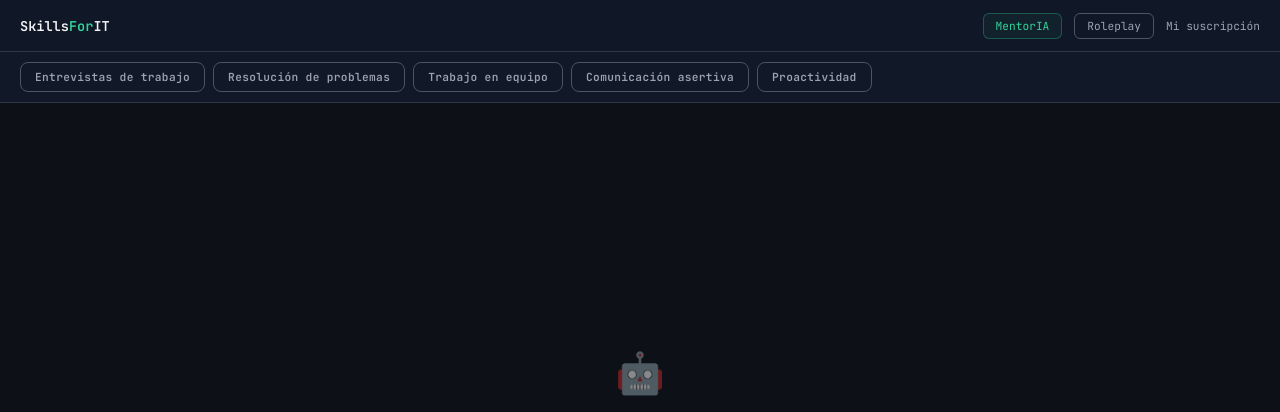
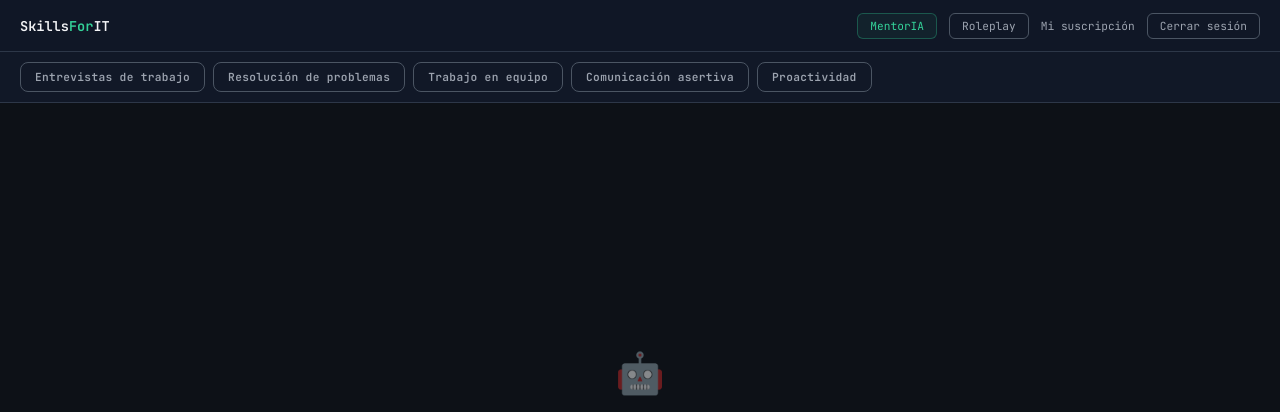
Before and after one commit to marcelodanieldm/sfi, a Django app: page /mentoria/chat/ in a window 1280 px wide. Shown: the top 412 px of the page. Run offline with Django 4.2, Linux system fonts and the light colour scheme; the visitor is signed in with stand-in values (Sample User, id 1); some libraries are stand-ins or nearby versions.

Commit message:
fix: agregar botón cerrar sesión en MentorIA chat, logout redirige a landing
Co-Authored-By: Claude Sonnet 4.6 <noreply@anthropic.com>

```diff
--- a/core/controllers/auth_controller.py
+++ b/core/controllers/auth_controller.py
@@ -94,4 +94,4 @@ def login_view(request):
 def logout_view(request):
     if request.method == 'POST':
         logout(request)
-    return redirect('core:inicio')
+    return redirect('core:mentor_ia')
--- a/core/templates/core/mentor_ia/chat.html
+++ b/core/templates/core/mentor_ia/chat.html
@@ -115,6 +115,10 @@ textarea::placeholder{color:var(--faint)}
       <a href="{% url 'core:mentor_ia_chat' %}" style="font-family:var(--mono);font-size:.7rem;color:var(--accent);background:rgba(52,211,153,.06);border:1px solid rgba(52,211,153,.3);border-radius:6px;padding:5px 12px;text-decoration:none">MentorIA</a>
       <a href="{% url 'core:roleplay_selector' %}" style="font-family:var(--mono);font-size:.7rem;color:var(--muted);background:transparent;border:1px solid var(--border);border-radius:6px;padding:5px 12px;text-decoration:none;transition:border-color .2s,color .2s" onmouseover="this.style.borderColor='var(--accent)';this.style.color='var(--accent)'" onmouseout="this.style.borderColor='var(--border)';this.style.color='var(--muted)'">Roleplay</a>
       <a href="{% url 'core:mentor_ia_subscription' %}" style="font-family:var(--mono);font-size:.7rem;color:var(--muted);text-decoration:none;transition:color .2s" onmouseover="this.style.color='var(--accent)'" onmouseout="this.style.color='var(--muted)'">Mi suscripción</a>
+      <form method="POST" action="{% url 'core:logout' %}" style="margin:0">
+        {% csrf_token %}
+        <button type="submit" style="font-family:var(--mono);font-size:.7rem;color:var(--muted);background:transparent;border:1px solid var(--border);border-radius:6px;padding:5px 12px;cursor:pointer;transition:border-color .2s,color .2s" onmouseover="this.style.borderColor='var(--red)';this.style.color='var(--red)'" onmouseout="this.style.borderColor='var(--border)';this.style.color='var(--muted)'">Cerrar sesión</button>
+      </form>
     </div>
   </header>
 
```
